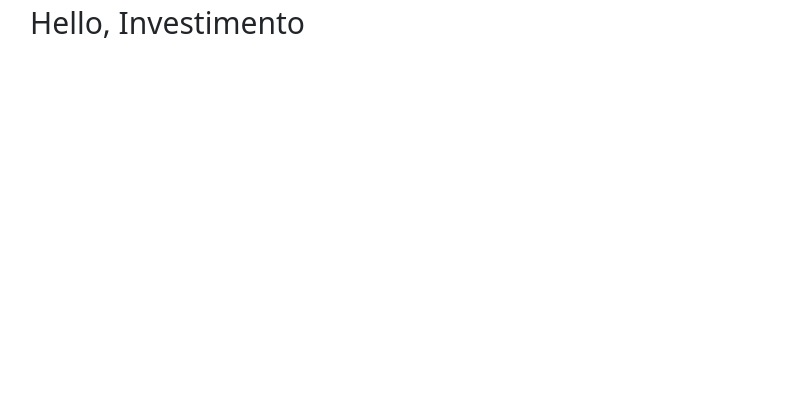
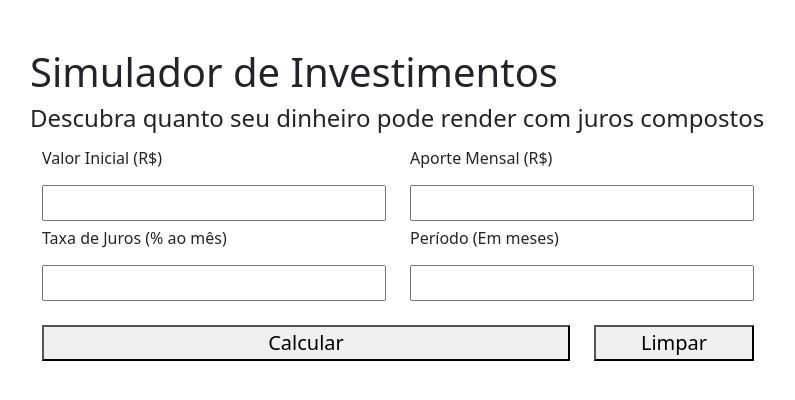
Before and after one commit to gbrsouz/pdmP1, a React (Vite) app in the folder SimuladorDeInvestimentos/: page / in a window 1280 px wide. Shown: the top 400 px of the page, without its empty margins (52-847 px from the left). Built offline with nearby package versions, Linux system fonts and the light colour scheme.

Commit message:
feat(p1): viabiliza a entrada de dados

```diff
--- a/SimuladorDeInvestimentos/src/App.jsx
+++ b/SimuladorDeInvestimentos/src/App.jsx
@@ -1,12 +1,17 @@
 import { useState } from 'react'
+import CapturaDados from './CapturaDados'
 
 function App() {
   return (
     <div class="container">
       <div class="row">
-        <div class="col-md-8" style={{
+        <div class="col-md-8 mt-5" style={{
             fontSize: 30
-          }}>Hello, Investimento</div>
+          }}>
+            <h1>Simulador de Investimentos</h1>
+            <h4>Descubra quanto seu dinheiro pode render com juros compostos</h4>
+          <CapturaDados></CapturaDados>
+        </div>
       </div>
     </div>
   )
--- /dev/null
+++ b/SimuladorDeInvestimentos/src/CapturaDados.jsx
@@ -0,0 +1,42 @@
+const CapturaDados = () => {
+  return(
+    <div class="container">
+        <div class="row">
+            <div class="col-md-6">
+                <h6 class="mt-2">Valor Inicial (R$)</h6>
+                <input type="number" class="w-100"  name="" id="" style={{
+                    fontSize: 20
+                }}/>
+                <h6 class="mt-2">Taxa de Juros (% ao mês)</h6>
+                <input type="number" class="w-100" name="" id="" style={{
+                    fontSize: 20
+                }}/>
+            </div>
+            <div class="col-md-6">
+                <h6 class="mt-2">Aporte Mensal (R$)</h6>
+                <input type="number" class="w-100" name="" id="" style={{
+                    fontSize: 20
+                }}/>
+                <h6 class="mt-2">Período (Em meses)</h6>
+                <input type="number" class="w-100" name="" id="" style={{
+                    fontSize: 20
+                }}/>
+            </div>
+        </div>
+        <div class="row">
+            <div class="col-md-9">
+                <button class="mt-4 w-100" style={{
+                    fontSize: 20
+                }}>Calcular</button>
+            </div>
+            <div class="col-md-3">
+                <button class="mt-4 w-100" style={{
+                    fontSize: 20
+                }}>Limpar</button>
+            </div>
+        </div>
+    </div>
+  )
+}
+
+export default CapturaDados
```
